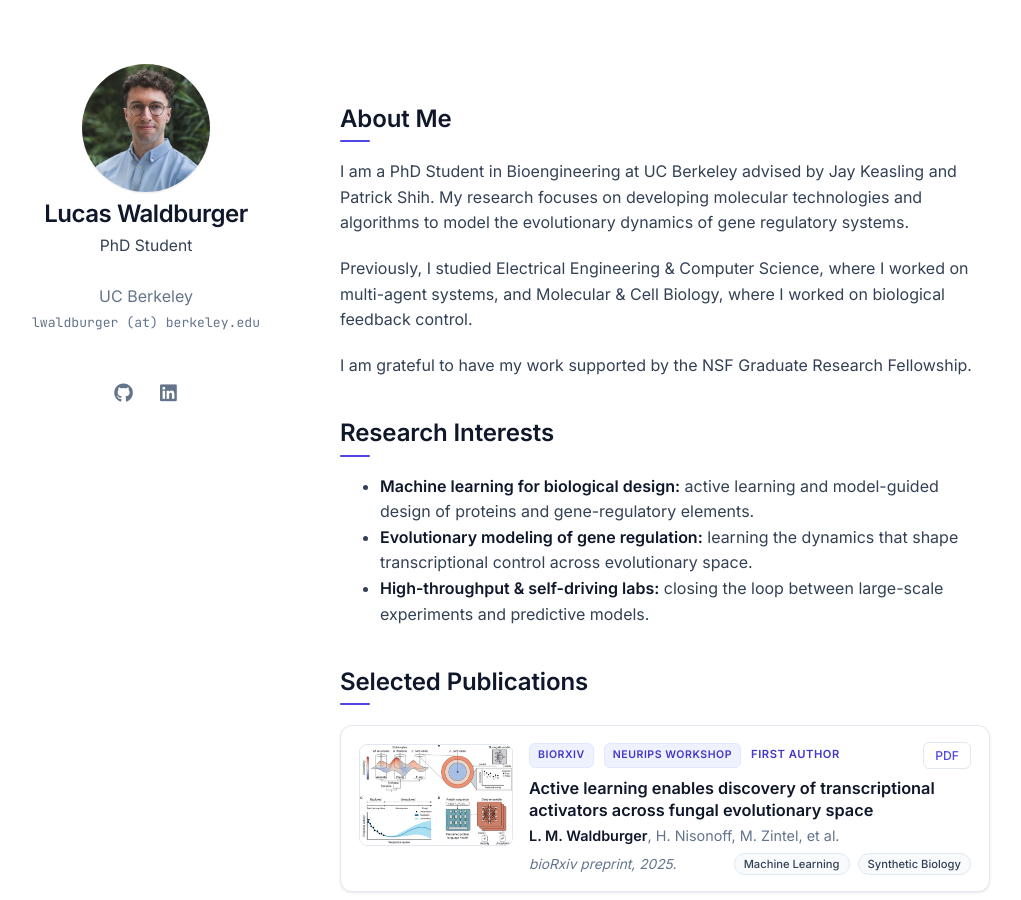
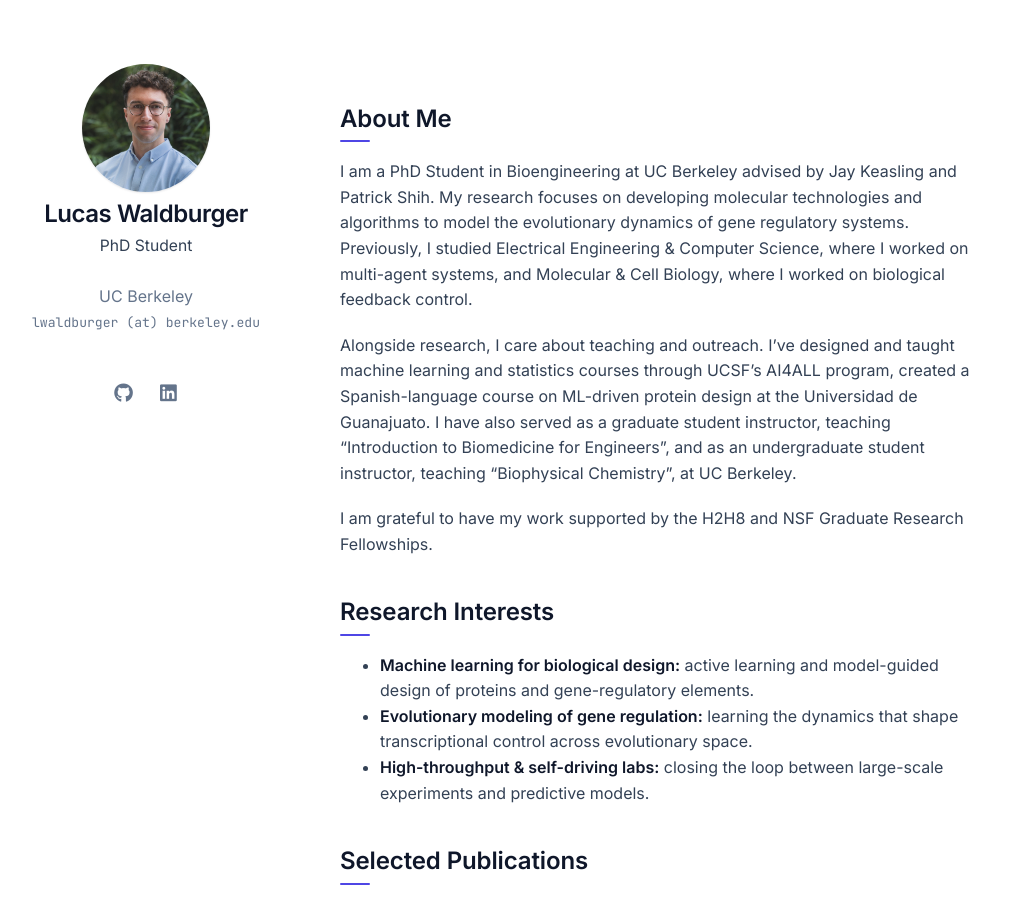
Before and after one commit to lucaswaldburger/lucaswaldburger.github.io, a Jekyll site: the page built from index.md, in a window 1280 px wide and 900 px high. Shown: the whole window, without its empty margins (130-1151 px from the left). Built offline with Jekyll 4.4.1, drawn with Linux system fonts in a browser that asks for light colours; a style sheet for code colours, icons or effects is not loaded; our own code applies the rules of GitHub Pages for plain Markdown files.

Commit message:
Update About Me: add teaching & outreach, credit H2H8 + NSF fellowships
Fold teaching/outreach (AI4ALL, Universidad de Guanajuato, UC Berkeley
instructor roles) into the About Me section and credit both the H2H8 and
NSF Graduate Research Fellowships.

```diff
--- a/index.md
+++ b/index.md
@@ -4,11 +4,11 @@ layout: homepage
 
 ## About Me
 
-I am a PhD Student in Bioengineering at UC Berkeley advised by Jay Keasling and Patrick Shih. My research focuses on developing molecular technologies and algorithms to model the evolutionary dynamics of gene regulatory systems.
+I am a PhD Student in Bioengineering at UC Berkeley advised by Jay Keasling and Patrick Shih. My research focuses on developing molecular technologies and algorithms to model the evolutionary dynamics of gene regulatory systems. Previously, I studied Electrical Engineering & Computer Science, where I worked on multi-agent systems, and Molecular & Cell Biology, where I worked on biological feedback control.
 
-Previously, I studied Electrical Engineering & Computer Science, where I worked on multi-agent systems, and Molecular & Cell Biology, where I worked on biological feedback control.
+Alongside research, I care about teaching and outreach. I've designed and taught machine learning and statistics courses through UCSF's AI4ALL program, created a Spanish-language course on ML-driven protein design at the Universidad de Guanajuato. I have also served as a graduate student instructor, teaching "Introduction to Biomedicine for Engineers", and as an undergraduate student instructor, teaching "Biophysical Chemistry", at UC Berkeley.
 
-I am grateful to have my work supported by the NSF Graduate Research Fellowship.
+I am grateful to have my work supported by the H2H8 and NSF Graduate Research Fellowships.
 
 ## Research Interests
 
```
Also changed, not shown: 1 other file.
